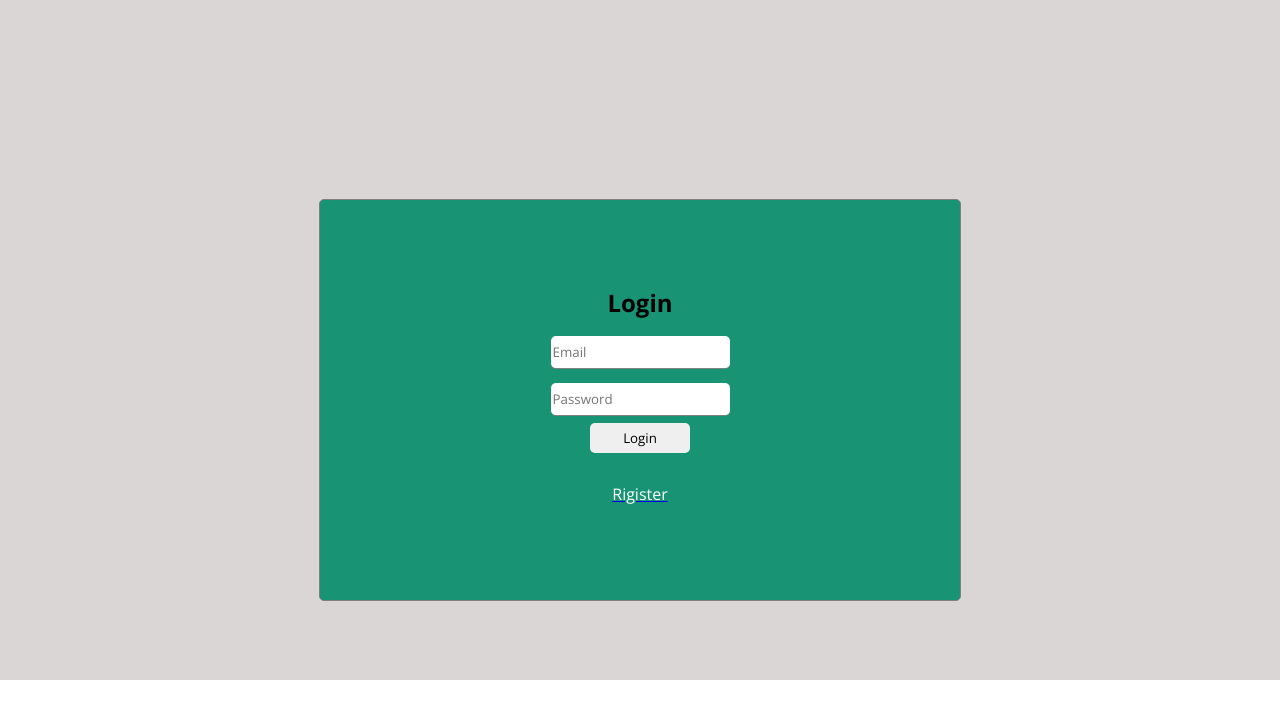
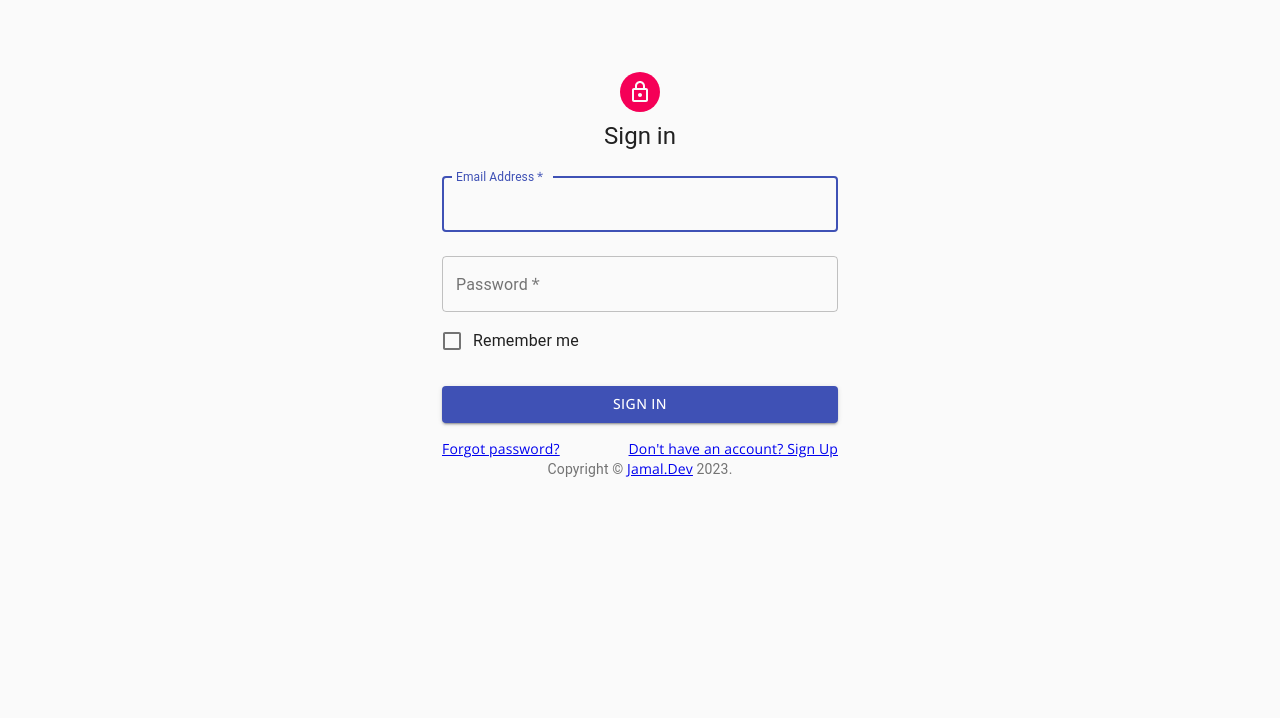
Before and after one commit to jamalgabir/booking-app, a React (Create React App) app: page /login in a window 1280 px wide. Shown: the top 718 px of the page. Built offline with nearby package versions, Linux system fonts and the light colour scheme.

Commit message:
new update

```diff
--- a/src/components/footer/Footer.jsx
+++ b/src/components/footer/Footer.jsx
@@ -44,7 +44,7 @@ const Footer = () => {
           <li className="fListItem">Terms & conditions</li>
         </ul>
       </div>
-      <div className="fText">Copyright © 2022 J.booking.</div>
+      <div className="fText">Copyright © 2023 Jamaldev.</div>
     </div>
   );
 };
--- a/src/components/navbar/Navbar.jsx
+++ b/src/components/navbar/Navbar.jsx
@@ -1,20 +1,31 @@
 import "./navbar.css"
-import {Link}from "react-router-dom"
+import {Link}from "react-router-dom";
+import { useContext } from "react";
+import { AuthContext } from "../../context/auothContext";
+
 const Navbar = () => {
+  const {user,dispatch} = useContext(AuthContext)
+
+  const logout = ()=>{
+    localStorage.clear();
+    dispatch({type:"LOG_OUT"})
+  }
   return (
     <div className="navbar">
       <div className="navContainer">
         <Link style={{textDecoration:"none",color:"inherit"}} to="/">
-        <span className="logo">J.booking</span>
+        <span className="logo">jamalDev</span>
         </Link>
 
         <div className="navItems">
-          <Link style={{textDecoration:"none",color:"inherit"}} to="/register">
-          <button className="navButton">Register</button>
+          {!user?<><Link to="/register">
+            <button className="navButton">Register</button>
           </Link>
-          <Link style={{textDecoration:"none",color:"inherit"}} to="/login">
+          <Link to="/login">
           <button className="navButton">Login</button>
-          </Link>
+
+
+          </Link></>:<button onClick={()=>logout()} className="navButton">Logout</button>}
         </div>
       </div>
     </div>
--- a/src/context/auothContext.js
+++ b/src/context/auothContext.js
@@ -15,7 +15,8 @@ const AuthReducer = (state,action)=>{
                 loading:true,
                 error:null
             };
-        case "LOGIN_SUCCESSFULLY":
+
+        case "LOGIN_SUCCESS":
             return {
                 user:action.payload,
                 loading:false,
@@ -27,11 +28,11 @@ const AuthReducer = (state,action)=>{
                 loading:false,
                 error:action.payload
             };
-        case "LOG_OUT_START":
+        case "LOG_OUT":
             return {
                 user:null,
                 loading:false,
-                errror:null
+                error:null,
             };
         default:
             return state;
@@ -48,9 +49,9 @@ export const AuthContextProvider = ({children}) =>{
 
     return(
         <AuthContext.Provider value={{
-            city:state.city,
-            options:state.options,
-            dates:state.dates
+            user:state.user,
+            loading:state.loading,
+            error:state.error
             ,dispatch}}>
             {children}
         </AuthContext.Provider>
--- a/src/pages/hotel/Hotel.jsx
+++ b/src/pages/hotel/Hotel.jsx
@@ -15,23 +15,24 @@ import { useContext, useState } from "react";
 import useFetch from "../../Hooks/useFetch";
 import IsLoading from "../../components/spinner/isloading";
 import { searchContext } from "../../context/searchContext";
-
+import { AuthContext } from "../../context/auothContext";
+import { useNavigate } from "react-router-dom";
 const Hotel = () => {
   const id = useLocation().pathname.split("/")[2]
-
+  const navigate = useNavigate();
   const [slideNumber, setSlideNumber] = useState(0);
   const [open, setOpen] = useState(false);
   const {data,loading,} = useFetch(`//localhost:5000/hotels/find/${id}`)
 
-  const {dates} = useContext(searchContext);
-
+  const {dates,options} = useContext(searchContext);
+  const {user } = useContext(AuthContext);
   const MILLISECONT_PERDAY = 1000*60*60*24;
   const daysDiffrences =  (date1,date2)=>{
     const timeDif = Math.abs(date2?.getTime() - date1?.getTime())
     const diffDay = Math.ceil(timeDif/MILLISECONT_PERDAY);
     return diffDay
   }
-  console.log(dates)
+
 
   const photos = [
     {
@@ -54,24 +55,27 @@ const Hotel = () => {
     },
   ];
 
-
   const handleOpen = (i) => {
     setSlideNumber(i);
     setOpen(true);
   };
 
   const handleMove = (direction) => {
-    let newSlideNumber;
+    let newSlideNumber ;
 
-    if (direction === "l") {
-      newSlideNumber = slideNumber === 0 ? data?.photos?.length : slideNumber - 1;
+    if (direction === "0") {
+      newSlideNumber = slideNumber === 0 ? photos?.length-1 : slideNumber - 1;
     } else {
-      newSlideNumber = slideNumber === data?.photos?.length ? 0 : slideNumber + 1;
+      newSlideNumber = slideNumber === photos?.length-1 ? 0 : slideNumber + 1;
     }
 
     setSlideNumber(newSlideNumber)
   };
-
+  const handleClick = () =>{
+     if(!user){
+      navigate("/login")
+     }
+  }
   return (
     <div>
       <Navbar />
@@ -87,15 +91,15 @@ const Hotel = () => {
             <FontAwesomeIcon
               icon={faCircleArrowLeft}
               className="arrow"
-              onClick={() => handleMove("l")}
+              onClick={() => handleMove(photos.length)}
             />
             <div className="sliderWrapper">
-              <img src={data?.photos[slideNumber]} alt="" className="sliderImg" />
+              <img src={photos[slideNumber]?.src} alt="" className="sliderImg" />
             </div>
             <FontAwesomeIcon
               icon={faCircleArrowRight}
               className="arrow"
-              onClick={() => handleMove("r")}
+              onClick={() => handleMove(photos.length)}
             />
           </div>
         )}
@@ -113,12 +117,12 @@ const Hotel = () => {
             Book a stay over $114 at this property and get a free airport taxi
           </span>
           <div className="hotelImages">
-            {loading?<div className="loading-container"><IsLoading></IsLoading></div>:data?.photos?.map((item,i) => (
+            {loading?<div className="loading-container"><IsLoading/></div>:photos?.map((item,i) => (
               <div className="hotelImgWrapper" key={i}>
                 <img
                   onClick={() => handleOpen(i)}
-                  src={item}
-                  alt=""
+                  src={item.src}
+                  alt="hotel"
                   className="hotelImg"
                 />
               </div>
@@ -148,9 +152,9 @@ const Hotel = () => {
                 excellent location score of 9.8!
               </span>
               <h2>
-                <b>${dates.length?data?.cheapestPrice * daysDiffrences(dates[0]?.endDate,dates[0]?.startDate):0}</b> ({dates.length?daysDiffrences(dates[0]?.endDate,dates[0]?.startDate):0} nights)
+                <b>${dates.length?data?.cheapestPrice * daysDiffrences(dates[0]?.endDate,dates[0]?.startDate)*options?.room:0}</b> {options?.room} Rooms and ({dates.length?daysDiffrences(dates[0]?.endDate,dates[0]?.startDate):0} nights )
               </h2>
-              <button>Reserve or Book Now!</button>
+              <button onClick={handleClick()}>Reserve or Book Now!</button>
             </div>
           </div>
         </div>
--- a/src/pages/list/List.jsx
+++ b/src/pages/list/List.jsx
@@ -25,11 +25,17 @@ const List = () => {
   const {data,loading,refetch} = useFetch(`//localhost:5000/hotels?cities=${destination}&featured=true&min=${min}&max=${max}`)
   const {dispatch} = useContext(searchContext)
 
+
+  const handleChange = (e) =>{
+    setOptions(prev=>({...prev,[e.target.name]: e.target.value}));
+  }
   const HandleSearch =()=>{
+
     dispatch({type:"NEW_SEARCH",payload:{destination,options,dates:date}})
     refetch()
 
   }
+  console.log(options)
 
   return (
     <div>
@@ -75,6 +81,8 @@ const List = () => {
                 <div className="lsOptionItem">
                   <span className="lsOptionText">Adult</span>
                   <input
+                  onChange={(e)=>handleChange(e)}
+                    name="adult"
                     type="number"
                     min={1}
                     className="lsOptionInput"
@@ -84,6 +92,8 @@ const List = () => {
                 <div className="lsOptionItem">
                   <span className="lsOptionText">Children</span>
                   <input
+                  onChange={(e)=>handleChange(e)}
+                  name="children"
                     type="number"
                     min={0}
                     className="lsOptionInput"
@@ -93,6 +103,8 @@ const List = () => {
                 <div className="lsOptionItem">
                   <span className="lsOptionText">Room</span>
                   <input
+                  onChange={(e)=>handleChange(e)}
+                  name="room"
                     type="number"
                     min={1}
                     className="lsOptionInput"
--- a/src/pages/login/login.css
+++ b/src/pages/login/login.css
@@ -5,9 +5,7 @@
     justify-content: center;
     height: 680px;
 
-    background-color: rgb(219, 214, 214);
-
-}
+ }
 
 .infocontainer{
     margin: 10px;
@@ -20,15 +18,16 @@
 }
 .btn{
     border-radius: 5px;
+
     border-style: hidden;
+
     width: 100px;
     height: 30px;
     cursor: pointer;
 
 }
 .btn:hover{
-    background-color: green;
-    color: white;
+
     border-style: hidden;
     transition: 0.5s;
 }
@@ -43,7 +42,7 @@
 }
 .login{
     margin-top: 120px;
-    background-color: rgb(24, 147, 116);
+    background-color: rgb(109, 151, 141);
     border-radius: 5px;
     height: 50vh;
     width: 50vw;
--- a/src/pages/login/login.jsx
+++ b/src/pages/login/login.jsx
@@ -1,55 +1,160 @@
 import axios from 'axios';
 
 import  { useContext, useState } from 'react';
-import IsLoading from '../../components/spinner/isloading';
 import { AuthContext } from '../../context/auothContext';
 import "./login.css";
 import { Link } from 'react-router-dom';
+import Avatar from '@material-ui/core/Avatar';
+import Button from '@material-ui/core/Button';
+import CssBaseline from '@material-ui/core/CssBaseline';
+import TextField from '@material-ui/core/TextField';
+import FormControlLabel from '@material-ui/core/FormControlLabel';
+import Checkbox from '@material-ui/core/Checkbox';
+import Grid from '@material-ui/core/Grid';
+import Box from '@material-ui/core/Box';
+import LockOutlinedIcon from '@mui/icons-material/LockOutlined';
+import Typography from '@material-ui/core/Typography';
+import { makeStyles } from '@material-ui/core/styles';
+import Container from '@material-ui/core/Container';
+import { useNavigate } from 'react-router-dom';
+
+
+function Copyright() {
+    return (
+      <Typography variant="body2" color="textSecondary" align="center">
+        {'Copyright © '}
+        <Link color="inherit" href="/">
+          Jamal.Dev
+        </Link>{' '}
+        {new Date().getFullYear()}
+        {'.'}
+      </Typography>
+    );
+  }
+
+  const useStyles = makeStyles((theme) => ({
+    paper: {
+      marginTop: theme.spacing(8),
+      display: 'flex',
+      flexDirection: 'column',
+      alignItems: 'center',
+    },
+    avatar: {
+      margin: theme.spacing(1),
+      backgroundColor: theme.palette.secondary.main,
+    },
+    form: {
+      width: '100%', // Fix IE 11 issue.
+      marginTop: theme.spacing(1),
+    },
+    submit: {
+      margin: theme.spacing(3, 0, 2),
+    },
+  }));
+
 const Login = () => {
 
-    const [msg,setMsg] = useState('');
+
+    const navigate = useNavigate();
     const [credentials, setCrededtials] = useState({
         email:undefined,
         password:undefined,
     });
-   const {dispatch,...others} = useContext(AuthContext);
+   const {user,dispatch} = useContext(AuthContext);
+
+   const classes = useStyles();
+
 
 
    const handleChange = (e)=>{
     setCrededtials(prev=>({...prev,[e.target.name]: e.target.value}));
-   };
 
+};
+   console.log(credentials)
    const handleClick =async (e)=>{
     e.preventDefault()
 
     dispatch({type:"LOGIN_START"});
     try{
         const res = await axios.post("//localhost:5000/auth/login",credentials)
-        dispatch({type:"LOGIN_SUCCESSFULLY",payload:res.data})
-
+        dispatch({type:"LOGIN_SUCCESS",payload:res.data})
+        navigate("/")
 
 
     }catch(error){
-        setMsg(error.response.data.message)
         dispatch({type:"LOGIN_FAILURE",payload:error.response.data})
     }
 
    }
+   console.log(user)
+  return (
+    <Container component="main" maxWidth="xs">
+      <CssBaseline />
+      <div className={classes.paper}>
+        <Avatar className={classes.avatar}>
+          <LockOutlinedIcon/>
+        </Avatar>
+        <Typography component="h1" variant="h5">
+          Sign in
+        </Typography>
+        <form className={classes.form} noValidate>
+          <TextField
+          onChange={(e)=>handleChange(e)}
+            variant="outlined"
+            margin="normal"
+            required
+            fullWidth
+            id="email"
+            label="Email Address"
+            name="email"
+            autoComplete="email"
+            autoFocus
+          />
+          <TextField
+            variant="outlined"
+            margin="normal"
+            required
+            fullWidth
+            onChange={(e)=>handleChange(e)}
+            name="password"
+            label="Password"
+            type="password"
+            id="password"
+            autoComplete="current-password"
+          />
+          <FormControlLabel
+            control={<Checkbox value="remember" color="primary" />}
+            label="Remember me"
+          />
+          <Button
+            type="submit"
+            fullWidth
+            variant="contained"
 
-  return (
-    <div className='lcontainer'>
-    <div className='login'>
-        <h2 style={{textAlign:"center"}}>Login</h2>
-        <div className="infocontainer">
-            <input className='linput'name='email' type="text" onChange={handleChange} placeholder='Email'/>
-            <input className='linput' name='password' onChange={handleChange} placeholder='Password' type={"password"}/>
-            {msg&&<p style={{color:"red"}}>{msg}</p>}
-            {others.loading?<div><IsLoading/></div>:<button className='btn' type='submit' onClick={handleClick}>Login</button>}
-            <Link to={"/register"}><p style={{marginTop:"30px",color:"white"}}>Rigister</p></Link>
-        </div>
-
-    </div>
-    </div>
+            color="primary"
+            className={classes.submit}
+            onClick={handleClick}
+          >
+            Sign In
+          </Button>
+          <Grid container>
+            <Grid item xs>
+              <Link to="forgot" variant="body2">
+                Forgot password?
+              </Link>
+            </Grid>
+            <Grid item>
+              <Link to="/register" variant="body2">
+                {"Don't have an account? Sign Up"}
+              </Link>
+            </Grid>
+          </Grid>
+        </form>
+      </div>
+      <Box mt={8}>
+        <Copyright />
+      </Box>
+    </Container>
   )
 }
 
```
Also changed, not shown: src/images/backg.jpg (added).
